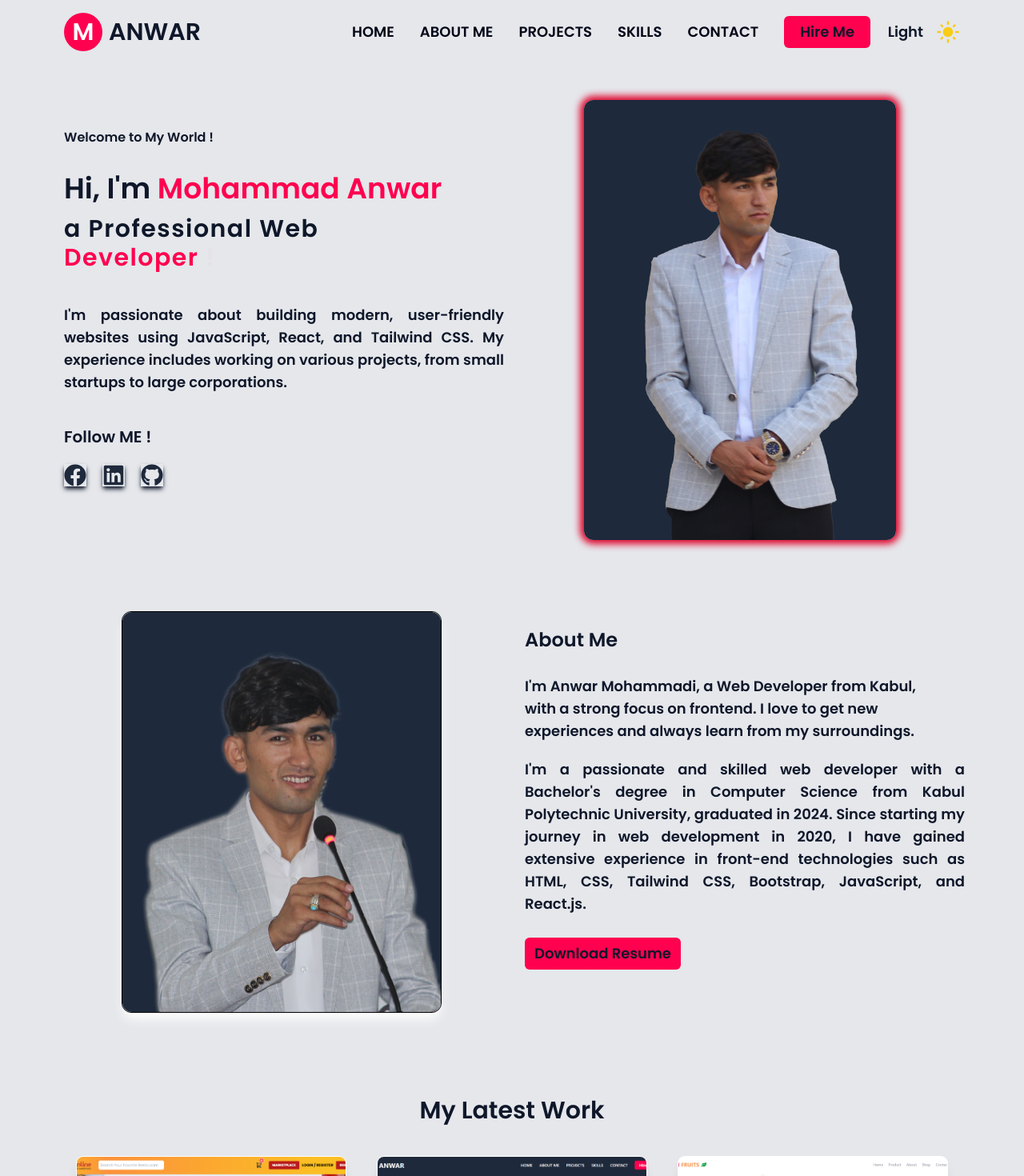
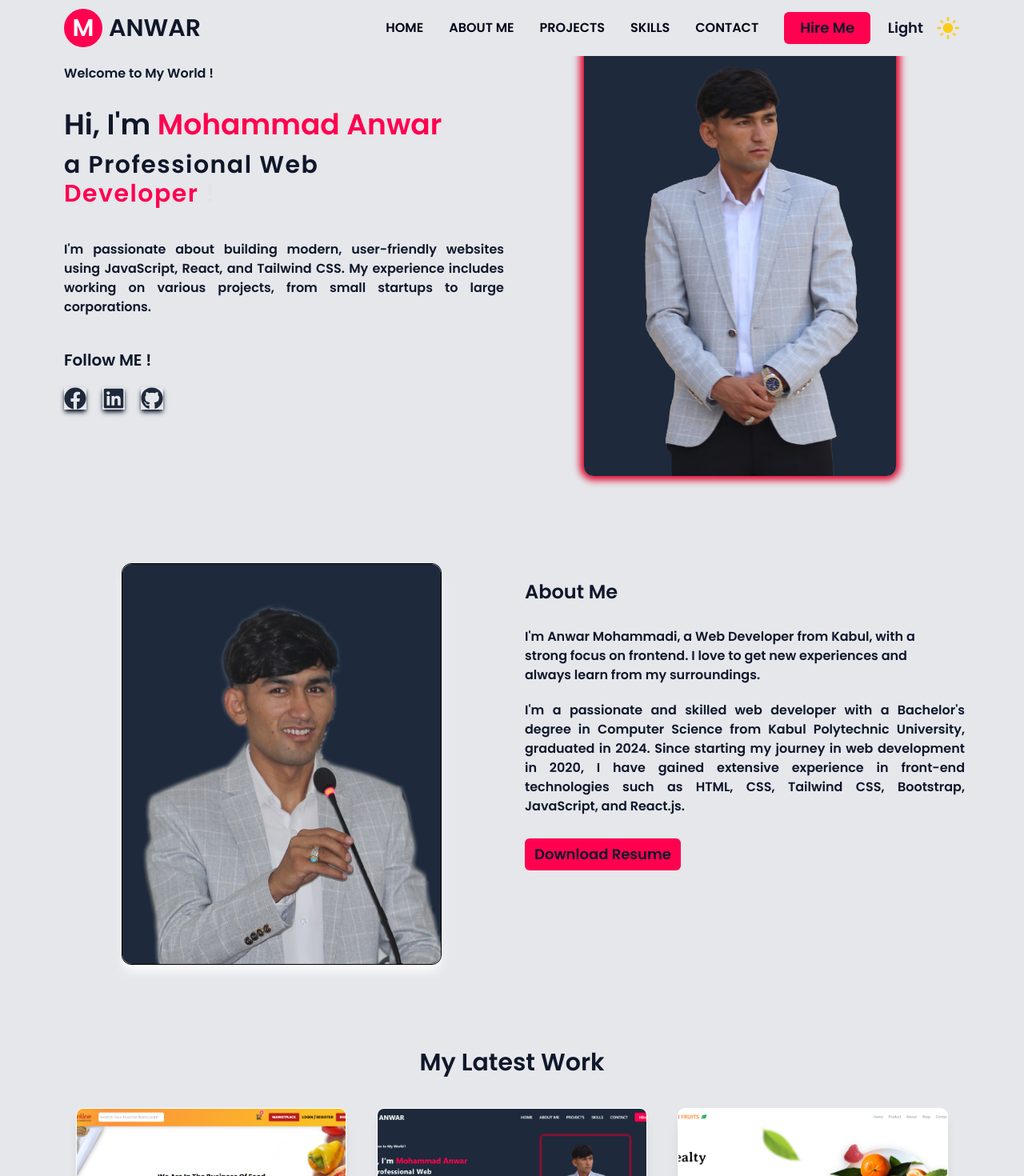
Before and after one commit to AnwarMohammadi2001/My_Portfolio, a React (Vite) app: page / in a window 1280 px wide. Shown: the top 1470 px of the page at 80% size. Built offline with nearby package versions, Linux system fonts and the light colour scheme; a web font is replaced by a local one.

Commit message:
Updated some style in all page

```diff
--- a/src/Components/About_Me/AboutMe.jsx
+++ b/src/Components/About_Me/AboutMe.jsx
@@ -4,7 +4,7 @@ import cover from "../../assets/images/cover_2.png";
 
 const AboutMe = () => {
   return (
-    <div id="aboutme" className="py-16 container">
+    <div id="aboutme" className="py-16 mt-5 container">
       <div className="grid grid-cols-1 md:gap-8 md:grid-cols-2">
         {/* Image Section with Framer Motion */}
         <motion.div
@@ -34,7 +34,7 @@ const AboutMe = () => {
             About Me
           </motion.h1>
           <motion.p
-            className="lg:w-[500px]  mt-7  text-slate-900 dark:text-gray-100 text-lg font-semibold"
+            className="lg:w-[500px]  mt-7  text-slate-900 dark:text-gray-100 text-md font-semibold"
             initial={{ opacity: 0, y: 30 }}
             animate={{ opacity: 1, y: 0 }}
             transition={{ duration: 0.6, ease: "easeOut", delay: 0.4 }}
@@ -44,7 +44,7 @@ const AboutMe = () => {
             surroundings.
           </motion.p>
           <motion.p
-            className="lg:w-[550px]  mt-5 text-slate-900 dark:text-gray-100 text-lg text-justify font-semibold"
+            className="lg:w-[550px]  mt-5 text-slate-900 dark:text-gray-100 text-md text-justify font-semibold"
             initial={{ opacity: 0, y: 30 }}
             animate={{ opacity: 1, y: 0 }}
             transition={{ duration: 0.6, ease: "easeOut", delay: 0.6 }}
--- a/src/Components/Home/Home.jsx
+++ b/src/Components/Home/Home.jsx
@@ -95,7 +95,7 @@ const Home = () => {
               </motion.span>
             </span>
           </p>
-          <p className="mt-10 text-slate-900 dark:text-gray-100 font-semibold text-lg text-justify">
+          <p className="mt-10 text-slate-900 dark:text-gray-100 font-semibold text-md text-justify">
             I'm passionate about building modern, user-friendly websites using
             JavaScript, React, and Tailwind CSS. My experience includes working
             on various projects, from small startups to large corporations.
--- a/src/Components/Navbar.jsx
+++ b/src/Components/Navbar.jsx
@@ -1,42 +1,23 @@
 import React, { useState, useEffect } from "react";
 import { FaXmark } from "react-icons/fa6";
-import { MdMenu } from "react-icons/md";
-import { MdLightMode, MdDarkMode } from "react-icons/md";
+import { MdMenu, MdLightMode, MdDarkMode } from "react-icons/md";
 import ResponsiveNavbar from "./ResponsiveNavbar";
 
 const navItems = [
-  {
-    id: 1,
-    title: "Home",
-    path: "#home",
-  },
-  {
-    id: 2,
-    title: "About me",
-    path: "#aboutme",
-  },
-  {
-    id: 3,
-    title: "Projects",
-    path: "#projects",
-  },
-  {
-    id: 4,
-    title: "Skills",
-    path: "#skills",
-  },
-  {
-    id: 5,
-    title: "Contact",
-    path: "#contact",
-  },
+  { id: 1, title: "Home", path: "#home" },
+  { id: 2, title: "About me", path: "#aboutme" },
+  { id: 3, title: "Projects", path: "#projects" },
+  { id: 4, title: "Skills", path: "#skills" },
+  { id: 5, title: "Contact", path: "#contact" },
 ];
+
 export const Navbar = () => {
   const [isopen, setIsOpen] = useState(false);
   const [darkmode, setDarkmode] = useState(() => {
     const mode = localStorage.getItem("darkmode");
-    return mode === "false";
+    return mode === "true";
   });
+
   useEffect(() => {
     if (darkmode) {
       document.documentElement.classList.add("dark");
@@ -47,8 +28,8 @@ export const Navbar = () => {
   }, [darkmode]);
 
   return (
-    <div>
-      <nav className="container flex h-[80px] items-center  justify-between  bg-gray-200 dark:bg-[#1E293B] ">
+    <div className="fixed top-0 left-0 w-full z-50 bg-gray-200 dark:bg-[#1E293B]">
+      <nav className="container mx-auto flex h-[70px] items-center justify-between">
         <div>
           {/* Logo and Name */}
           <h1 className="text-3xl font-bold text-[#F0F0F0]">
@@ -57,21 +38,19 @@ export const Navbar = () => {
                 M
               </span>
               <span
-                className={`${darkmode ? "text-gray-100" : "text-slate-900"}
-              `}
+                className={`${darkmode ? "text-gray-100" : "text-slate-900"}`}
               >
                 ANWAR
               </span>
-            </a>{" "}
-            {/* Link to Homepage */}
+            </a>
           </h1>
         </div>
         <div className="hidden lg:flex space-x-8 items-center">
-          <ul className=" flex items-center   space-x-8">
+          <ul className="flex items-center space-x-8">
             {navItems.map((item) => (
               <li
                 key={item.id}
-                className="uppercase inline-block cursor-pointer hover:text-[#ff014f] text-slate-950 dark:text-gray-100 dark:hover:text-[#ff014f] text-lg hover:shadow-[0_3px_0_-1px_#ff014f] duration-300 font-semibold"
+                className="uppercase inline-block cursor-pointer hover:text-[#ff014f] text-slate-950 dark:text-gray-100 dark:hover:text-[#ff014f] text-md hover:shadow-[0_3px_0_-1px_#ff014f] duration-300 font-semibold"
               >
                 <a href={item.path}>{item.title}</a>
               </li>
@@ -79,23 +58,23 @@ export const Navbar = () => {
           </ul>
           <div className="flex items-center gap-3">
             <button
-              className={`bg-[#ff014f]  font-bold text-lg px-5 hover:bg-[#930d35] py-1.5 rounded-md ${
+              className={`bg-[#ff014f] font-bold text-lg px-5 hover:bg-[#930d35] py-1.5 rounded-md ${
                 darkmode ? "text-gray-100" : "text-slate-900"
-              } `}
+              }`}
             >
               Hire Me
             </button>
-            <div className="hidden md:flex w-[100px]  items-center justify-end ">
+            <div className="hidden md:flex w-[100px] items-center justify-end">
               <div
                 className="flex items-center cursor-pointer transition-all gap-2 duration-300"
                 onClick={() => setDarkmode(!darkmode)}
               >
                 <span
-                  className={`text-lg font-bold mr-2   ${
+                  className={`text-lg font-bold mr-2 ${
                     darkmode ? "text-gray-100" : "text-slate-900"
-                  } `}
+                  }`}
                 >
-                  {darkmode ? " Dark" : " Light"}
+                  {darkmode ? "Dark" : "Light"}
                 </span>
                 {darkmode ? (
                   <MdDarkMode className="text-blue-500 text-3xl" />
--- a/src/Components/Skills/Skills.jsx
+++ b/src/Components/Skills/Skills.jsx
@@ -4,12 +4,12 @@ import SkillsItems from "./SkillsItems";
 const Skills = () => {
   return (
     <section id="skills">
-      <div className="px-5 mt-10">
-        <h2 className="text-center py-5 text-3xl font-bold text-slate-900 dark:text-gray-100 ">
+      <div className="px-5 my-8">
+        <h2 className="text-center py-5  text-3xl font-bold text-slate-900 dark:text-gray-100 ">
           My Skills
         </h2>
+      </div>
         <SkillsItems />
-      </div>
     </section>
   );
 };
--- a/src/Layout/Layout.jsx
+++ b/src/Layout/Layout.jsx
@@ -1,4 +1,4 @@
-import React from "react";
+import React, { useState, useEffect } from "react";
 import { Navbar } from "../Components/Navbar";
 import Home from "../Components/Home/Home";
 import AboutMe from "../Components/About_Me/AboutMe";
@@ -6,10 +6,36 @@ import Project from "../Components/Projects/Project";
 import Skills from "../Components/Skills/Skills";
 import Contact from "../Components/Contact";
 import Footer from "../Components/Footer";
+import { IoMdArrowRoundUp } from "react-icons/io";
 
 const Layout = () => {
+  const [isScrolled, setIsScrolled] = useState(false);
+
+  // Function to handle scroll event
+  const handleScroll = () => {
+    if (window.scrollY > 200) {
+      setIsScrolled(true);
+    } else {
+      setIsScrolled(false);
+    }
+  };
+
+  // Add scroll event listener when the component is mounted
+  useEffect(() => {
+    window.addEventListener("scroll", handleScroll);
+    return () => window.removeEventListener("scroll", handleScroll);
+  }, []);
+
+  // Function to scroll to the top of the page
+  const scrollToTop = () => {
+    window.scrollTo({
+      top: 0,
+      behavior: "smooth",
+    });
+  };
+
   return (
-    <div className="bg-gray-200  dark:bg-[#1E293B]">
+    <div className="bg-gray-200 relative dark:bg-[#1E293B]">
       <header>
         <Navbar />
       </header>
@@ -23,6 +49,18 @@ const Layout = () => {
       <footer>
         <Footer />
       </footer>
+
+      {/* Scroll to Top Button */}
+      {isScrolled && (
+        <div className="fixed bottom-10 right-10">
+          <button
+            onClick={scrollToTop}
+            className="bg-slate-900 text-white dark:bg-gray-100 dark:text-slate-900 p-3 rounded-full shadow-lg hover:bg-slate-700 transition duration-300"
+          >
+            <IoMdArrowRoundUp size={24} />
+          </button>
+        </div>
+      )}
     </div>
   );
 };
```
Also changed, not shown: src/Components/Footer.jsx (+22 -31 lines).
